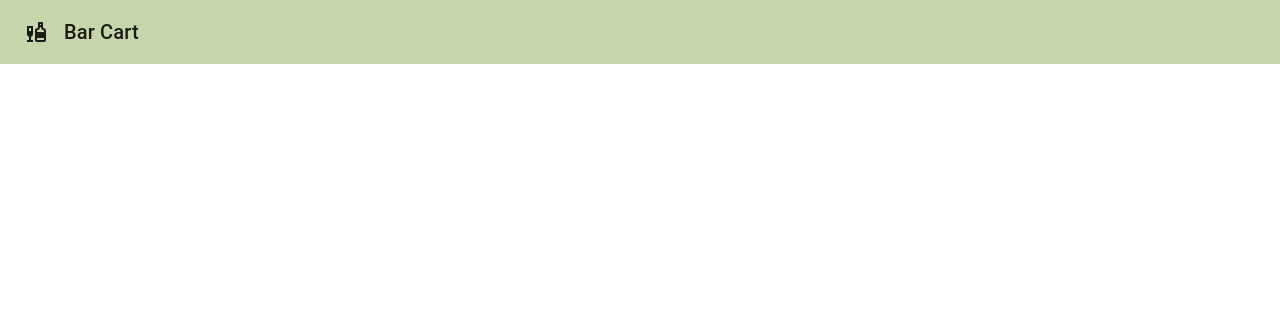
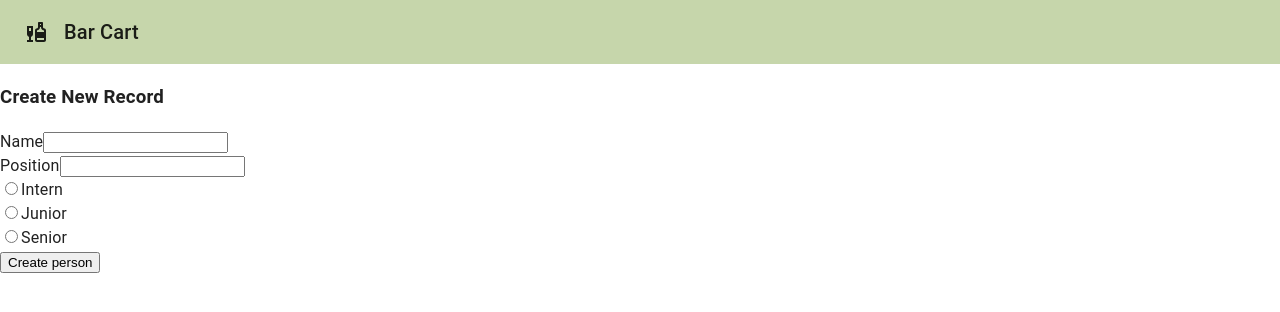
Before and after one commit to NathanaelGastelum/BarCart, a React (Create React App) app in the folder client/: page /create in a window 1280 px wide. Before the commit this address had no page. Shown: the top 312 px of the page. Built offline with nearby package versions, Linux system fonts and the light colour scheme.

Commit message:
initialize create component with sample

```diff
--- a/client/src/App.js
+++ b/client/src/App.js
@@ -7,6 +7,7 @@
 // We import all the components we need in our app
 import Navbar from "./components/navbar";
 import RecipeList from "./components/recipeList";
+import Create from "./components/create"
 
 const theme = createTheme({
   palette: {
@@ -25,7 +26,8 @@
       <ThemeProvider theme={theme}>
         <Navbar />
         <Routes>
-        <Route exact path="/" element={<RecipeList />} />
+          <Route exact path="/" element={<RecipeList />} />
+          <Route path="/create" element={<Create />} />
         </Routes>
       </ThemeProvider>
     </div>
--- a/client/src/components/create.js
+++ b/client/src/components/create.js
@@ -1 +1,115 @@
- edit.js navbar.js recipeList.js
+import React, { useState } from "react";
+import { useNavigate } from "react-router";
+
+export default function Create() {
+ const [form, setForm] = useState({
+   name: "",
+   position: "",
+   level: "",
+ });
+ const navigate = useNavigate();
+
+ // These methods will update the state properties.
+ function updateForm(value) {
+   return setForm((prev) => {
+     return { ...prev, ...value };
+   });
+ }
+
+ // This function will handle the submission.
+ async function onSubmit(e) {
+   e.preventDefault();
+
+   // When a post request is sent to the create url, we'll add a new record to the database.
+   const newPerson = { ...form };
+
+   await fetch("http://localhost:5050/record", {
+     method: "POST",
+     headers: {
+       "Content-Type": "application/json",
+     },
+     body: JSON.stringify(newPerson),
+   })
+   .catch(error => {
+     window.alert(error);
+     return;
+   });
+
+   setForm({ name: "", position: "", level: "" });
+   navigate("/");
+ }
+
+ // This following section will display the form that takes the input from the user.
+ return (
+   <div>
+     <h3>Create New Record</h3>
+     <form onSubmit={onSubmit}>
+       <div className="form-group">
+         <label htmlFor="name">Name</label>
+         <input
+           type="text"
+           className="form-control"
+           id="name"
+           value={form.name}
+           onChange={(e) => updateForm({ name: e.target.value })}
+         />
+       </div>
+       <div className="form-group">
+         <label htmlFor="position">Position</label>
+         <input
+           type="text"
+           className="form-control"
+           id="position"
+           value={form.position}
+           onChange={(e) => updateForm({ position: e.target.value })}
+         />
+       </div>
+       <div className="form-group">
+         <div className="form-check form-check-inline">
+           <input
+             className="form-check-input"
+             type="radio"
+             name="positionOptions"
+             id="positionIntern"
+             value="Intern"
+             checked={form.level === "Intern"}
+             onChange={(e) => updateForm({ level: e.target.value })}
+           />
+           <label htmlFor="positionIntern" className="form-check-label">Intern</label>
+         </div>
+         <div className="form-check form-check-inline">
+           <input
+             className="form-check-input"
+             type="radio"
+             name="positionOptions"
+             id="positionJunior"
+             value="Junior"
+             checked={form.level === "Junior"}
+             onChange={(e) => updateForm({ level: e.target.value })}
+           />
+           <label htmlFor="positionJunior" className="form-check-label">Junior</label>
+         </div>
+         <div className="form-check form-check-inline">
+           <input
+             className="form-check-input"
+             type="radio"
+             name="positionOptions"
+             id="positionSenior"
+             value="Senior"
+             checked={form.level === "Senior"}
+             onChange={(e) => updateForm({ level: e.target.value })}
+           />
+           <label htmlFor="positionSenior" className="form-check-label">Senior</label>
+         </div>
+       </div>
+       <div className="form-group">
+         <input
+           type="submit"
+           value="Create person"
+           className="btn btn-primary"
+         />
+       </div>
+     </form>
+   </div>
+ );
+}
```
